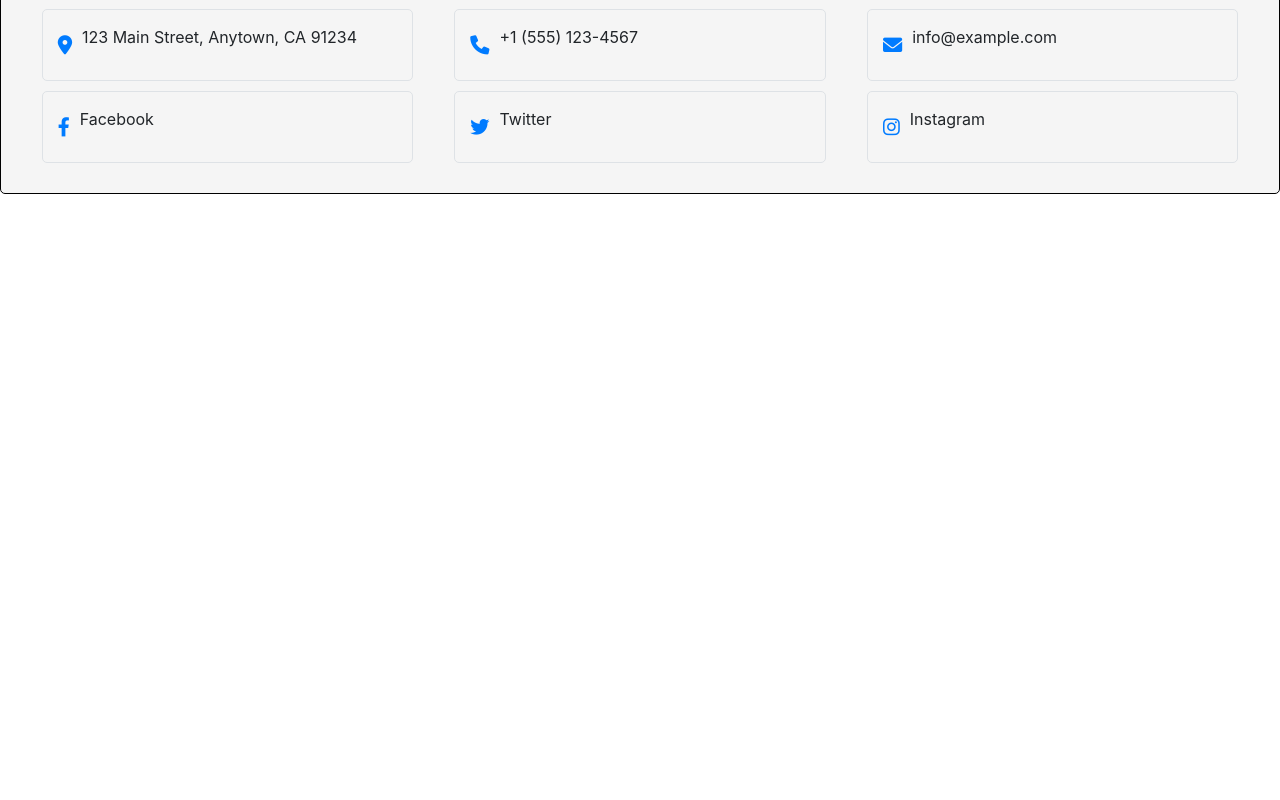
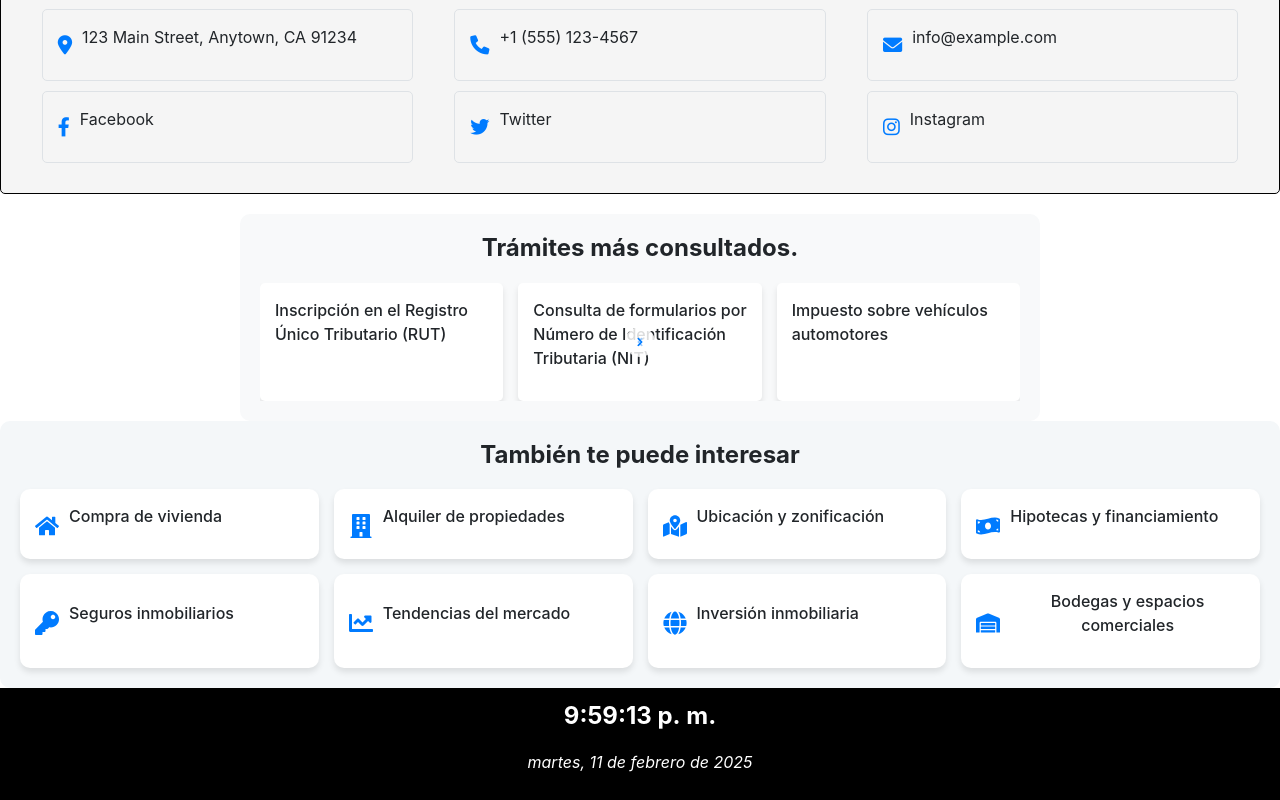
Before and after one commit to Powe1sd/inmobiliaria, a React (Vite) app: page / in a window 1280 px wide. Shown: the part 1418-2218 px from the top of the page. Before the commit the page ends 1632 px from the top, so only its background shows below. Built offline with nearby package versions, Linux system fonts and the light colour scheme.

Commit message:
first commit

```diff
--- a/package.json
+++ b/package.json
@@ -11,7 +11,10 @@
   },
   "dependencies": {
     "react": "^18.2.0",
-    "react-dom": "^18.2.0"
+    "react-dom": "^18.2.0",
+    "react-icons": "^5.4.0",
+    "react-slick": "^0.30.3",
+    "slick-carousel": "^1.8.1"
   },
   "devDependencies": {
     "@types/react": "^18.0.28",
--- a/src/App.jsx
+++ b/src/App.jsx
@@ -5,6 +5,9 @@ import ImageModule from "./componentes/img"; // Importamos el módulo de imagen
 import Filter from "./componentes/modulo3"; // Importamos el módulo de filtrado
 import RegistrationForm from "./componentes/registro"; // Importamos el formulario de registro
 import ContactModule from "./componentes/contacto"; // Importamos el módulo de contacto
+import Hora from "./componentes/hora"; // Importa el módulo de hora
+import Tramites from "./componentes/tramites";
+import Intereses from "./componentes/intereses";
 
 function App() {
   // Estado para almacenar los resultados de la búsqueda, inicialmente es un array vacío
@@ -51,6 +54,9 @@ function App() {
       </div>
       <RegistrationForm /> {/* Renderiza el formulario de registro */}
       <ContactModule /> {/* Renderiza el módulo de contacto */}
+      <Tramites />
+      <Intereses />
+      <Hora />
     </div>
   );
 }
--- /dev/null
+++ b/src/componentes/hora.jsx
@@ -0,0 +1,49 @@
+import React, { useState, useEffect } from "react";
+
+const Hora = () => {
+  const [fechaHora, setFechaHora] = useState(new Date());
+
+  useEffect(() => {
+    const intervalo = setInterval(() => {
+      setFechaHora(new Date());
+    }, 1000);
+
+    return () => clearInterval(intervalo);
+  }, []);
+
+  return (
+    <div style={styles.contenedor}>
+      <p style={styles.hora}>{fechaHora.toLocaleTimeString("es-CO")}</p>
+      <p style={styles.fecha}>
+        {fechaHora.toLocaleDateString("es-CO", {
+          weekday: "long",
+          year: "numeric",
+          month: "long",
+          day: "numeric",
+        })}
+      </p>
+    </div>
+  );
+};
+
+const styles = {
+  contenedor: {
+    width: "100vw", // Ocupar todo el ancho de la pantalla
+    background: "black",
+    color: "#ffffff",
+    padding: "10px",
+    textAlign: "center",
+    borderRadius: "0", // Sin bordes redondeados
+    margin: "0", // Eliminar márgenes
+  },
+  hora: {
+    fontSize: "24px",
+    fontWeight: "bold",
+  },
+  fecha: {
+    fontSize: "16px",
+    fontStyle: "italic",
+  },
+};
+
+export default Hora;
--- /dev/null
+++ b/src/componentes/intereses.jsx
@@ -0,0 +1,69 @@
+import React from "react";
+import { FaHome, FaBuilding, FaMapMarkedAlt, FaMoneyBillWave, FaKey, FaChartLine, FaGlobe, FaWarehouse } from "react-icons/fa";
+
+const interesesData = [
+  { titulo: "Compra de vivienda", icono: <FaHome /> },
+  { titulo: "Alquiler de propiedades", icono: <FaBuilding /> },
+  { titulo: "Ubicación y zonificación", icono: <FaMapMarkedAlt /> },
+  { titulo: "Hipotecas y financiamiento", icono: <FaMoneyBillWave /> },
+  { titulo: "Seguros inmobiliarios", icono: <FaKey /> },
+  { titulo: "Tendencias del mercado", icono: <FaChartLine /> },
+  { titulo: "Inversión inmobiliaria", icono: <FaGlobe /> },
+  { titulo: "Bodegas y espacios comerciales", icono: <FaWarehouse /> },
+];
+
+const Intereses = () => {
+  return (
+    <div style={styles.contenedor}>
+      <h2 style={styles.titulo}>También te puede interesar</h2>
+      <div style={styles.grid}>
+        {interesesData.map((item, index) => (
+          <div key={index} style={styles.tarjeta}>
+            <span style={styles.icono}>{item.icono}</span>
+            <p style={styles.texto}>{item.titulo}</p>
+          </div>
+        ))}
+      </div>
+    </div>
+  );
+};
+
+// 🎨 ESTILOS
+const styles = {
+  contenedor: {
+    background: "#f4f7f9",
+    padding: "20px",
+    borderRadius: "10px",
+    textAlign: "center",
+  },
+  titulo: {
+    fontSize: "24px",
+    fontWeight: "bold",
+    marginBottom: "20px",
+  },
+  grid: {
+    display: "grid",
+    gridTemplateColumns: "repeat(auto-fit, minmax(250px, 1fr))",
+    gap: "15px",
+    justifyContent: "center",
+  },
+  tarjeta: {
+    background: "#fff",
+    padding: "15px",
+    borderRadius: "10px",
+    boxShadow: "0 4px 6px rgba(0,0,0,0.1)",
+    display: "flex",
+    alignItems: "center",
+    gap: "10px",
+  },
+  icono: {
+    fontSize: "24px",
+    color: "#007bff",
+  },
+  texto: {
+    fontSize: "16px",
+    fontWeight: "500",
+  },
+};
+
+export default Intereses;
--- /dev/null
+++ b/src/componentes/tramites.jsx
@@ -0,0 +1,177 @@
+import React, { useState, useEffect } from "react";
+import { FaChevronLeft, FaChevronRight } from "react-icons/fa";
+
+const tramitesData = [
+  [
+    { titulo: "Certificado de Deudores Alimentarios Morosos - REDAM" },
+    { titulo: "Impuesto sobre vehículos automotores" },
+    { titulo: "Consulta Registro Único Tributario (RUT)" },
+  ],
+  [
+    { titulo: "Inscripción en el Registro Único Tributario (RUT)" },
+    {
+      titulo:
+        "Consulta de formularios por Número de Identificación Tributaria (NIT)",
+    },
+    { titulo: "Impuesto sobre vehículos automotores" },
+  ],
+  [
+    {
+      titulo:
+        "Convalidación de títulos de estudios de posgrado obtenidos en el exterior",
+    },
+    { titulo: "Impuesto predial unificado" },
+    { titulo: "Cédula de ciudadanía digital" },
+  ],
+];
+
+const Tramites = () => {
+  const [index, setIndex] = useState(0);
+
+  const nextSlide = () => {
+    setIndex((prevIndex) => (prevIndex + 1) % tramitesData.length);
+  };
+
+  const prevSlide = () => {
+    setIndex(
+      (prevIndex) => (prevIndex - 1 + tramitesData.length) % tramitesData.length
+    );
+  };
+
+  useEffect(() => {
+    const interval = setInterval(nextSlide, 5000);
+    return () => clearInterval(interval);
+  }, []);
+
+  return (
+    <div style={styles.contenedor}>
+      <h2 style={styles.titulo}>Trámites más consultados.</h2>
+
+      <div style={styles.slider}>
+        <FaChevronLeft style={styles.flecha} onClick={prevSlide} />
+
+        <div style={styles.tramites}>
+          {tramitesData[index].map((tramite, i) => (
+            <div key={i} style={styles.tarjeta}>
+              <p style={styles.texto}>{tramite.titulo}</p>
+            </div>
+          ))}
+        </div>
+
+        <FaChevronRight style={styles.flecha} onClick={nextSlide} />
+      </div>
+    </div>
+  );
+};
+
+const styles = {
+  contenedor: {
+    textAlign: "center",
+    padding: "20px",
+    background: "#f8f9fa",
+    borderRadius: "10px",
+    width: "100%",
+    maxWidth: "800px", // Limitar el ancho máximo para pantallas grandes
+    margin: "0 auto", // Centrar el contenedor
+
+  },
+  titulo: {
+    fontSize: "24px",
+    fontWeight: "bold",
+    marginBottom: "20px",
+  },
+  slider: {
+    display: "flex",
+    alignItems: "center",
+    justifyContent: "center",
+    position: "relative",
+    width: "100%",
+    overflow: "hidden", // Evitar que el contenido se desborde
+  },
+  tramites: {
+    display: "flex",
+    gap: "15px",
+    transition: "transform 0.5s ease-in-out",
+    justifyContent: "center", // Alinear los elementos al centro
+    width: "100%", // Asegurarse que el contenedor de los trámites ocupe todo el ancho
+  },
+  tarjeta: {
+    background: "#ffffff",
+    padding: "15px",
+    borderRadius: "5px",
+    boxShadow: "0 4px 6px rgba(0,0,0,0.1)",
+    width: "250px", // Ancho fijo para cada tarjeta
+    textAlign: "left", // Alinear el texto a la izquierda
+  },
+  texto: {
+    fontSize: "16px",
+    fontWeight: "500",
+  },
+  flecha: {
+    fontSize: "30px",
+    cursor: "pointer",
+    color: "#007bff",
+    position: "absolute",
+    top: "50%",
+    transform: "translateY(-50%)", // Centrar las flechas verticalmente
+    zIndex: 1, // Asegurar que las flechas estén por encima de los trámites
+    background: "rgba(255, 255, 255, 0.6)", // Fondo semitransparente para mejorar la visibilidad
+    borderRadius: "50%",
+    padding: "10px",
+  },
+  flechaIzquierda: {
+    left: "10px",
+  },
+  flechaDerecha: {
+    right: "10px",
+  },
+
+  // Media queries para hacer el diseño más responsivo
+  "@media (max-width: 768px)": {
+    contenedor: {
+      padding: "15px",
+    },
+    titulo: {
+      fontSize: "20px",
+    },
+    slider: {
+      flexDirection: "column",
+    },
+    tramites: {
+      flexDirection: "column",
+      gap: "10px",
+    },
+    tarjeta: {
+      width: "200px",
+    },
+    flecha: {
+      fontSize: "25px",
+      padding: "8px",
+    },
+  },
+
+  "@media (max-width: 480px)": {
+    contenedor: {
+      padding: "10px",
+    },
+    titulo: {
+      fontSize: "18px",
+    },
+    slider: {
+      flexDirection: "column",
+    },
+    tramites: {
+      flexDirection: "column",
+      gap: "8px",
+    },
+    tarjeta: {
+      width: "160px",
+    },
+    flecha: {
+      fontSize: "20px",
+      padding: "5px",
+    },
+  },
+};
+
+export default Tramites;
```
Also changed, not shown: 1 other file (tests, documents, lock files or other folders).
